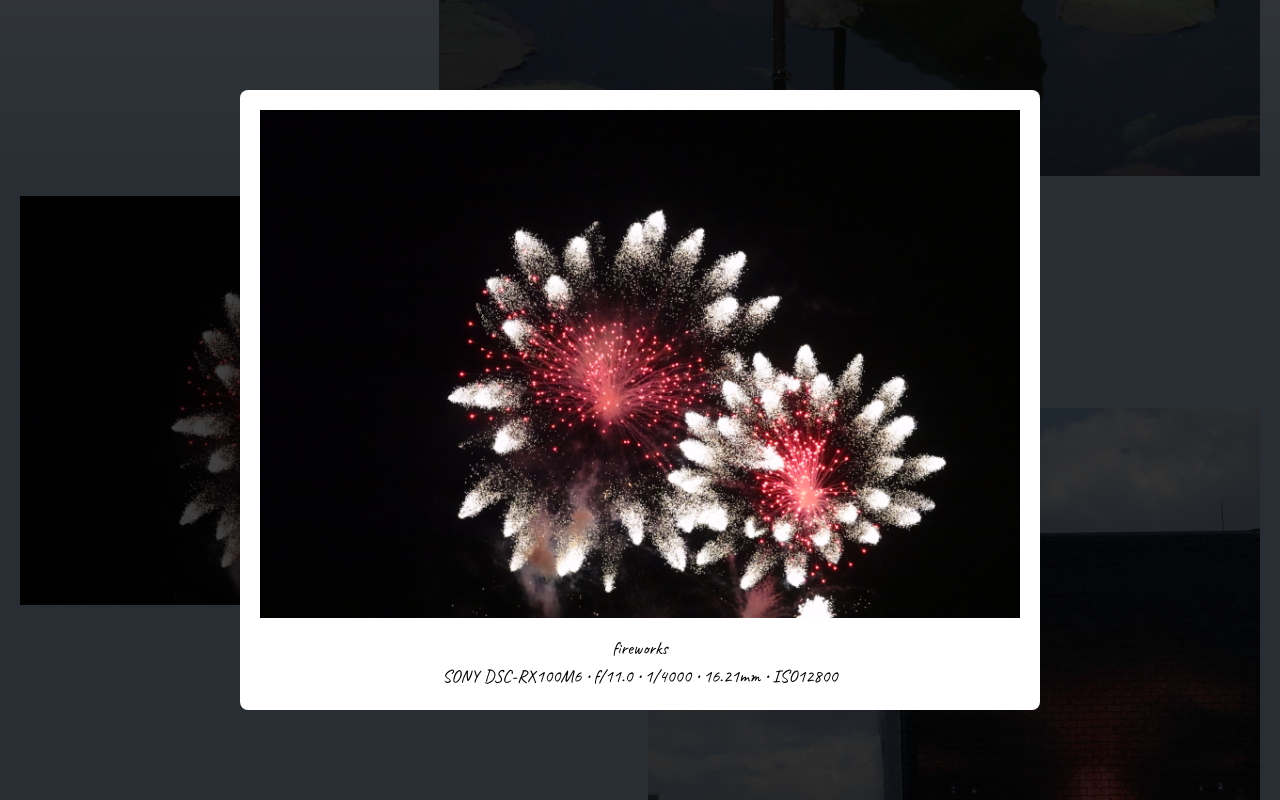
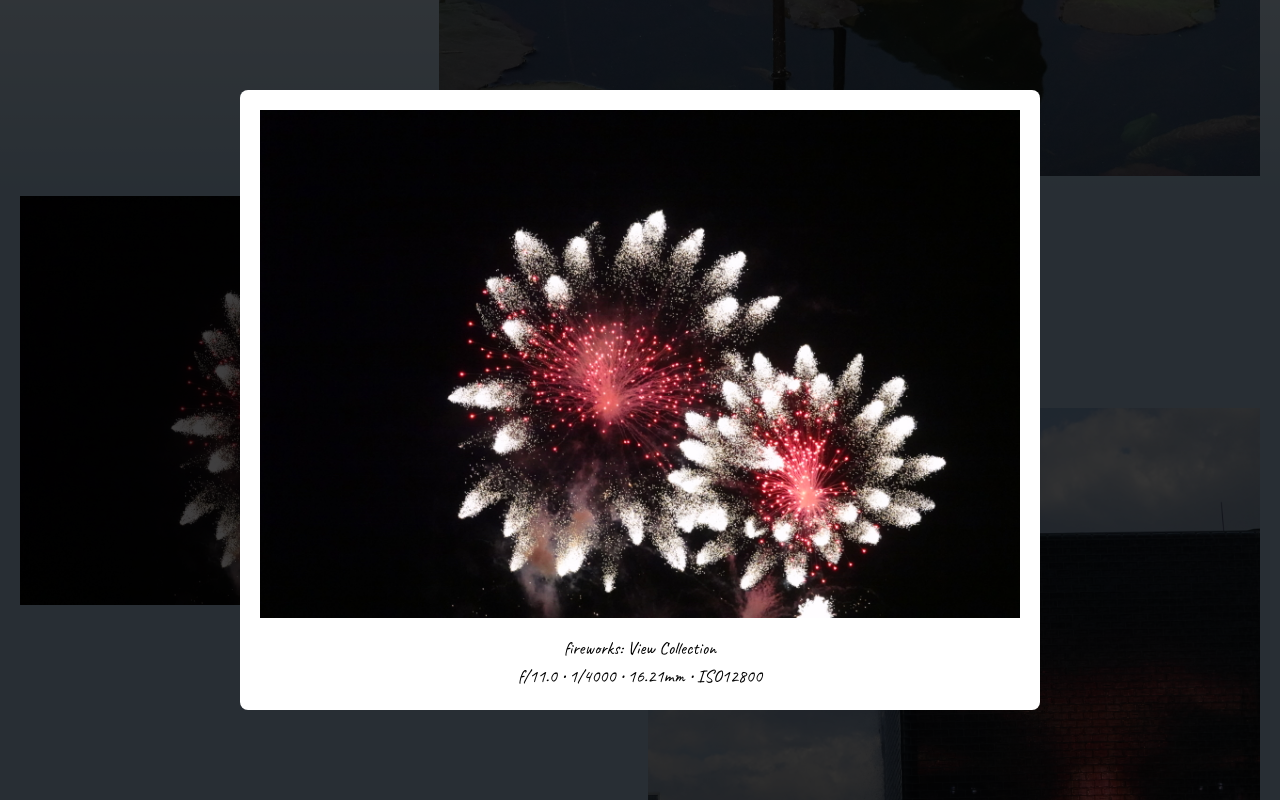
Before and after one commit to ridanaeeem/rida-photos, a Next.js app: page / in a window 1280 px wide. Both pictures are taken after a click on the picture 326 px from the left and 929 px from the top of the page. Shown: the part 529-1329 px from the top of the page. Built offline with nearby package versions, Linux system fonts and the light colour scheme.

Commit message:
view collection button on PhotoModal

```diff
--- a/app/collections/page.tsx
+++ b/app/collections/page.tsx
@@ -13,7 +13,7 @@ interface ModalData {
 	imageSrc: string;
 	imageAlt: string;
 	description: string;
-	camera: string;
+	collection: string;
 	stats: string;
 }
 
@@ -23,7 +23,7 @@ export default function Home() {
 		imageSrc: "",
 		imageAlt: "",
 		description: "",
-		camera: "",
+		collection: "",
 		stats: "",
 	});
 
@@ -33,7 +33,7 @@ export default function Home() {
 			imageSrc: "",
 			imageAlt: "",
 			description: "",
-			camera: "",
+			collection: "",
 			stats: "",
 		});
 	};
@@ -70,7 +70,7 @@ export default function Home() {
 						imageSrc={modalData.imageSrc}
 						imageAlt={modalData.imageAlt}
 						description={modalData.description}
-						camera={modalData.camera}
+						collection=""
 						stats={modalData.stats}
 					/>
 
@@ -78,7 +78,7 @@ export default function Home() {
 						<div className="fixed inset-0 z-10 bg-black bg-opacity-75" onClick={() => closeModal()}></div>
 					) : null}
 
-					<div className="pb-10">
+					<div className="pb-10" id="ducksandlilies">
 						<h3 className="text-xl text-white">Ducks & Lilies</h3>
 						<div className="grid grid-cols-2 md:grid-cols-3 mx-6 lg::mx-24">
 							<CollectionThumbnail
@@ -86,8 +86,8 @@ export default function Home() {
 								src="/waterLily.JPG"
 								alt="white water lily"
 								description="water lily"
-								camera="SONY DSC-RX100M6"
-								stats="f/11.0 • 1/4000 • 16.21mm • ISO12800"
+								collection="SONY DSC-RX100M6"
+								stats="f/6.3 • 1/2000 • 63.55mm • ISO3200"
 								classAdjustments="col-span-1 row-span-1"
 							/>
 							<CollectionThumbnail
@@ -95,8 +95,8 @@ export default function Home() {
 								src="/waterLily2.JPG"
 								alt="two white water lilies"
 								description="water lily"
-								camera="SONY DSC-RX100M6"
-								stats="f/11.0 • 1/4000 • 16.21mm • ISO12800"
+								collection="SONY DSC-RX100M6"
+								stats="f/4.5 • 1/25600 • 72.00mm • ISO5000"
 								classAdjustments="col-span-1 row-span-1"
 							/>
 							<CollectionThumbnail
@@ -104,7 +104,7 @@ export default function Home() {
 								src="/duck.JPG"
 								alt="baby duck swimming in water"
 								description="water lily"
-								camera="SONY DSC-RX100M6"
+								collection="SONY DSC-RX100M6"
 								stats="f/11.0 • 1/4000 • 16.21mm • ISO12800"
 								classAdjustments="col-span-1 row-span-1"
 							/>
@@ -113,7 +113,7 @@ export default function Home() {
 								src="/duck2.JPG"
 								alt="baby duck swimming in water"
 								description="water lily"
-								camera="SONY DSC-RX100M6"
+								collection="SONY DSC-RX100M6"
 								stats="f/11.0 • 1/4000 • 16.21mm • ISO12800"
 								classAdjustments="col-span-1 row-span-1"
 							/>
@@ -122,7 +122,7 @@ export default function Home() {
 								src="/waterLily3.JPG"
 								alt="four purple water lilies"
 								description="water lily"
-								camera="SONY DSC-RX100M6"
+								collection="SONY DSC-RX100M6"
 								stats="f/11.0 • 1/4000 • 16.21mm • ISO12800"
 								classAdjustments="col-span-1 row-span-1"
 							/>
@@ -131,7 +131,7 @@ export default function Home() {
 								src="/waterLily6.JPG"
 								alt="one bright pink water lily"
 								description="water lily"
-								camera="SONY DSC-RX100M6"
+								collection="SONY DSC-RX100M6"
 								stats="f/11.0 • 1/4000 • 16.21mm • ISO12800"
 								classAdjustments="col-span-1 row-span-1"
 							/>
@@ -140,7 +140,7 @@ export default function Home() {
 								src="/waterLily4.JPG"
 								alt="one pink water lily"
 								description="water lily"
-								camera="SONY DSC-RX100M6"
+								collection="SONY DSC-RX100M6"
 								stats="f/11.0 • 1/4000 • 16.21mm • ISO12800"
 								classAdjustments="col-span-1 row-span-1"
 							/>
@@ -149,7 +149,7 @@ export default function Home() {
 								src="/waterLily5.JPG"
 								alt="three pink water lilies"
 								description="water lily"
-								camera="SONY DSC-RX100M6"
+								collection="SONY DSC-RX100M6"
 								stats="f/11.0 • 1/4000 • 16.21mm • ISO12800"
 								classAdjustments="col-span-1 row-span-1"
 							/>
@@ -158,7 +158,7 @@ export default function Home() {
 								src="/waterLily9.JPG"
 								alt="two pink water lilies"
 								description="one pink water lily"
-								camera="SONY DSC-RX100M6"
+								collection="SONY DSC-RX100M6"
 								stats="f/11.0 • 1/4000 • 16.21mm • ISO12800"
 								classAdjustments="col-span-1 row-span-1"
 							/>
@@ -167,7 +167,7 @@ export default function Home() {
 								src="/waterLily10.JPG"
 								alt="one pink water lily, blooming"
 								description="water lily"
-								camera="SONY DSC-RX100M6"
+								collection="SONY DSC-RX100M6"
 								stats="f/11.0 • 1/4000 • 16.21mm • ISO12800"
 								classAdjustments="col-span-1 row-span-1"
 							/>
@@ -176,7 +176,7 @@ export default function Home() {
 								src="/duck3.JPG"
 								alt="baby duck moving around in water"
 								description="water lily"
-								camera="SONY DSC-RX100M6"
+								collection="SONY DSC-RX100M6"
 								stats="f/11.0 • 1/4000 • 16.21mm • ISO12800"
 								classAdjustments="col-span-1 row-span-1"
 							/>
@@ -185,7 +185,7 @@ export default function Home() {
 								src="/duck4.JPG"
 								alt="baby duck looking at lilypads in water"
 								description="water lily"
-								camera="SONY DSC-RX100M6"
+								collection="SONY DSC-RX100M6"
 								stats="f/11.0 • 1/4000 • 16.21mm • ISO12800"
 								classAdjustments="col-span-1 row-span-1"
 							/>
@@ -194,7 +194,7 @@ export default function Home() {
 								src="/waterLily12.JPG"
 								alt="one white water lily with pink tips"
 								description="water lily"
-								camera="SONY DSC-RX100M6"
+								collection="SONY DSC-RX100M6"
 								stats="f/11.0 • 1/4000 • 16.21mm • ISO12800"
 								classAdjustments="col-span-1 row-span-1"
 							/>
@@ -203,7 +203,7 @@ export default function Home() {
 								src="/duckTri.JPG"
 								alt="baby duck swimming in water"
 								description="water lily"
-								camera="SONY DSC-RX100M6"
+								collection="SONY DSC-RX100M6"
 								stats="f/11.0 • 1/4000 • 16.21mm • ISO12800"
 								classAdjustments="col-span-1 row-span-1"
 							/>
@@ -212,7 +212,7 @@ export default function Home() {
 								src="/waterLily7.JPG"
 								alt="three magenta water lilies"
 								description="water lily"
-								camera="SONY DSC-RX100M6"
+								collection="SONY DSC-RX100M6"
 								stats="f/11.0 • 1/4000 • 16.21mm • ISO12800"
 								classAdjustments="col-span-1 row-span-1"
 							/>
@@ -221,7 +221,7 @@ export default function Home() {
 								src="/waterLily8.JPG"
 								alt="two pink water lilies"
 								description="water lily"
-								camera="SONY DSC-RX100M6"
+								collection="SONY DSC-RX100M6"
 								stats="f/11.0 • 1/4000 • 16.21mm • ISO12800"
 								classAdjustments="col-span-1 row-span-1"
 							/>
@@ -230,7 +230,7 @@ export default function Home() {
 								src="/waterLily13.JPG"
 								alt="two white water lilies"
 								description="water lily"
-								camera="SONY DSC-RX100M6"
+								collection="SONY DSC-RX100M6"
 								stats="f/11.0 • 1/4000 • 16.21mm • ISO12800"
 								classAdjustments="col-span-1 row-span-1"
 							/>
@@ -239,7 +239,7 @@ export default function Home() {
 								src="/waterLily14.JPG"
 								alt="two white water lilies, up close"
 								description="water lily"
-								camera="SONY DSC-RX100M6"
+								collection="SONY DSC-RX100M6"
 								stats="f/11.0 • 1/4000 • 16.21mm • ISO12800"
 								classAdjustments="col-span-1 row-span-1"
 							/>
@@ -248,7 +248,7 @@ export default function Home() {
 								src="/duck5.JPG"
 								alt="baby duck swimming across water"
 								description="water lily"
-								camera="SONY DSC-RX100M6"
+								collection="SONY DSC-RX100M6"
 								stats="f/11.0 • 1/4000 • 16.21mm • ISO12800"
 								classAdjustments="col-span-1 row-span-1"
 							/>
@@ -257,7 +257,7 @@ export default function Home() {
 								src="/duck6.jpg"
 								alt="duck swimming in water, looking forwards"
 								description="water lily"
-								camera="SONY DSC-RX100M6"
+								collection="SONY DSC-RX100M6"
 								stats="f/11.0 • 1/4000 • 16.21mm • ISO12800"
 								classAdjustments="col-span-1 row-span-1"
 							/>
@@ -266,7 +266,7 @@ export default function Home() {
 								src="/duck7.JPG"
 								alt="duck standing in water"
 								description="water lily"
-								camera="SONY DSC-RX100M6"
+								collection="SONY DSC-RX100M6"
 								stats="f/11.0 • 1/4000 • 16.21mm • ISO12800"
 								classAdjustments="col-span-2 md:col-span-1 row-span-1"
 							/>
@@ -281,7 +281,7 @@ export default function Home() {
 								src="/starryTSB2.JPG"
 								alt="water lily"
 								description="water lily"
-								camera="SONY DSC-RX100M6"
+								collection="SONY DSC-RX100M6"
 								stats="f/11.0 • 1/4000 • 16.21mm • ISO12800"
 								classAdjustments="col-span-1 row-span-1"
 							/>
@@ -290,7 +290,7 @@ export default function Home() {
 								src="/starryTSB.JPG"
 								alt="water lily"
 								description="water lily"
-								camera="SONY DSC-RX100M6"
+								collection="SONY DSC-RX100M6"
 								stats="f/11.0 • 1/4000 • 16.21mm • ISO12800"
 								classAdjustments="col-span-1 row-span-1"
 							/>
@@ -299,7 +299,7 @@ export default function Home() {
 								src="/starryTSB3.JPG"
 								alt="water lily"
 								description="water lily"
-								camera="SONY DSC-RX100M6"
+								collection="SONY DSC-RX100M6"
 								stats="f/11.0 • 1/4000 • 16.21mm • ISO12800"
 								classAdjustments="col-span-1 row-span-1"
 							/>
@@ -308,7 +308,7 @@ export default function Home() {
 								src="/starryTSB4.JPG"
 								alt="water lily"
 								description="water lily"
-								camera="SONY DSC-RX100M6"
+								collection="SONY DSC-RX100M6"
 								stats="f/11.0 • 1/4000 • 16.21mm • ISO12800"
 								classAdjustments="col-span-1 row-span-1"
 							/>
@@ -317,7 +317,7 @@ export default function Home() {
 								src="/nightTSB.jpg"
 								alt="water lily"
 								description="water lily"
-								camera="SONY DSC-RX100M6"
+								collection="SONY DSC-RX100M6"
 								stats="f/11.0 • 1/4000 • 16.21mm • ISO12800"
 								classAdjustments="col-span-1 row-span-1"
 							/>
@@ -326,7 +326,7 @@ export default function Home() {
 								src="/beach.JPG"
 								alt="water lily"
 								description="water lily"
-								camera="SONY DSC-RX100M6"
+								collection="SONY DSC-RX100M6"
 								stats="f/11.0 • 1/4000 • 16.21mm • ISO12800"
 								classAdjustments="col-span-1 row-span-1"
 							/>
@@ -335,7 +335,7 @@ export default function Home() {
 								src="/beach2.JPG"
 								alt="water lily"
 								description="water lily"
-								camera="SONY DSC-RX100M6"
+								collection="SONY DSC-RX100M6"
 								stats="f/11.0 • 1/4000 • 16.21mm • ISO12800"
 								classAdjustments="col-span-1 row-span-1"
 							/>
@@ -350,7 +350,7 @@ export default function Home() {
 								src="/perseid.JPG"
 								alt="water lily"
 								description="water lily"
-								camera="SONY DSC-RX100M6"
+								collection="SONY DSC-RX100M6"
 								stats="f/11.0 • 1/4000 • 16.21mm • ISO12800"
 								classAdjustments="col-span-1 row-span-1"
 							/>
@@ -359,7 +359,7 @@ export default function Home() {
 								src="/perseid2.jpg"
 								alt="water lily"
 								description="water lily"
-								camera="SONY DSC-RX100M6"
+								collection="SONY DSC-RX100M6"
 								stats="f/11.0 • 1/4000 • 16.21mm • ISO12800"
 								classAdjustments="col-span-1 row-span-1"
 							/>
@@ -368,7 +368,7 @@ export default function Home() {
 								src="/perseid3.jpg"
 								alt="water lily"
 								description="water lily"
-								camera="SONY DSC-RX100M6"
+								collection="SONY DSC-RX100M6"
 								stats="f/11.0 • 1/4000 • 16.21mm • ISO12800"
 								classAdjustments="col-span-2 md:col-span-1 row-span-1"
 							/>
--- a/app/page.tsx
+++ b/app/page.tsx
@@ -13,7 +13,7 @@ interface ModalData {
 	imageSrc: string;
 	imageAlt: string;
 	description: string;
-	camera: string;
+	collection: string;
 	stats: string;
 }
 
@@ -23,7 +23,7 @@ export default function Home() {
 		imageSrc: "",
 		imageAlt: "",
 		description: "",
-		camera: "",
+		collection: "",
 		stats: "",
 	});
 
@@ -33,7 +33,7 @@ export default function Home() {
 			imageSrc: "",
 			imageAlt: "",
 			description: "",
-			camera: "",
+			collection: "",
 			stats: "",
 		});
 	};
@@ -70,7 +70,7 @@ export default function Home() {
 						imageSrc={modalData.imageSrc}
 						imageAlt={modalData.imageAlt}
 						description={modalData.description}
-						camera={modalData.camera}
+						collection={modalData.collection}
 						stats={modalData.stats}
 					/>
 
@@ -89,10 +89,10 @@ export default function Home() {
 								<PhotoThumbnail
 									setModalData={setModalData}
 									src="/waterLily.JPG"
-									alt="water lily"
+									alt="white water lily"
 									description="water lily"
-									camera="SONY DSC-RX100M6"
-									stats="f/11.0 • 1/4000 • 16.21mm • ISO12800"
+									collection="/collections#ducksandlilies"
+									stats="SONY DSC-RX100M • 6f/6.3 • 1/2000 • 63.55mm • ISO3200"
 								/>
 							</div>
 						</div>
@@ -112,7 +112,7 @@ export default function Home() {
 									src="/fireworks.JPG"
 									alt="fireworks"
 									description="fireworks"
-									camera="SONY DSC-RX100M6"
+									collection="SONY DSC-RX100M6"
 									stats="f/11.0 • 1/4000 • 16.21mm • ISO12800"
 								/>
 							</div>
@@ -122,7 +122,7 @@ export default function Home() {
 									src="/chicagoEyes.JPG"
 									alt="Chicago Eyes"
 									description="Chicago Eyes"
-									camera="SONY DSC-RX100M6"
+									collection="SONY DSC-RX100M6"
 									stats="f/11.0 • 1/4000 • 16.21mm • ISO12800"
 								/>
 							</div>
@@ -142,7 +142,7 @@ export default function Home() {
 							src="/haSunset.JPG"
 							alt="Sunset"
 							description="Sunset"
-							camera="SONY DSC-RX100M6"
+							collection="SONY DSC-RX100M6"
 							stats="f/11.0 • 1/4000 • 16.21mm • ISO12800"
 						/>
 					</motion.div>
@@ -162,7 +162,7 @@ export default function Home() {
 								src="/chiLh.JPG"
 								alt="chicago lighthouse"
 								description="chicago lighthouse"
-								camera="SONY DSC-RX100M6"
+								collection="SONY DSC-RX100M6"
 								stats="f/11.0 • 1/4000 • 16.21mm • ISO12800"
 							/>
 						</div>
@@ -181,7 +181,7 @@ export default function Home() {
 								src="/starryTSB.JPG"
 								alt="night sky"
 								description="night sky"
-								camera="SONY DSC-RX100M6"
+								collection="SONY DSC-RX100M6"
 								stats="f/11.0 • 1/4000 • 16.21mm • ISO12800"
 							/>
 						</div>
@@ -191,7 +191,7 @@ export default function Home() {
 								src="/rb.JPG"
 								alt="rab"
 								description="rab"
-								camera="SONY DSC-RX100M6"
+								collection="SONY DSC-RX100M6"
 								stats="f/11.0 • 1/4000 • 16.21mm • ISO12800"
 							/>
 						</div>
@@ -210,7 +210,7 @@ export default function Home() {
 								src="/koi.JPG"
 								alt="koi"
 								description="koi"
-								camera="SONY DSC-RX100M6"
+								collection="SONY DSC-RX100M6"
 								stats="f/11.0 • 1/4000 • 16.21mm • ISO12800"
 							/>
 						</div>
@@ -220,7 +220,7 @@ export default function Home() {
 								src="/flower.JPG"
 								alt="flower"
 								description="flower"
-								camera="SONY DSC-RX100M6"
+								collection="SONY DSC-RX100M6"
 								stats="f/11.0 • 1/4000 • 16.21mm • ISO12800"
 							/>
 						</div>
@@ -239,7 +239,7 @@ export default function Home() {
 								src="/duckTri.JPG"
 								alt="duck"
 								description="duck"
-								camera="SONY DSC-RX100M6"
+								collection="SONY DSC-RX100M6"
 								stats="f/11.0 • 1/4000 • 16.21mm • ISO12800"
 							/>
 						</div>
@@ -258,7 +258,7 @@ export default function Home() {
 								src="/protest.JPG"
 								alt="protest"
 								description="protest"
-								camera="SONY DSC-RX100M6"
+								collection="SONY DSC-RX100M6"
 								stats="f/11.0 • 1/4000 • 16.21mm • ISO12800"
 							/>
 						</div>
@@ -268,7 +268,7 @@ export default function Home() {
 								src="/bernini.jpg"
 								alt="bernini"
 								description="bernini"
-								camera="SONY DSC-RX100M6"
+								collection="SONY DSC-RX100M6"
 								stats="f/11.0 • 1/4000 • 16.21mm • ISO12800"
 							/>
 						</div>
@@ -285,10 +285,10 @@ export default function Home() {
 							<PhotoThumbnail
 								setModalData={setModalData}
 								src="/waterLily2.JPG"
-								alt="water lily"
+								alt="two white water lilies"
 								description="water lily"
-								camera="SONY DSC-RX100M6"
-								stats="f/11.0 • 1/4000 • 16.21mm • ISO12800"
+								collection="SONY DSC-RX100M6"
+								stats="f/4.5 • 1/25600 • 72.00mm • ISO5000"
 							/>
 						</div>
 					</motion.div>
--- a/components/CollectionThumbnail.tsx
+++ b/components/CollectionThumbnail.tsx
@@ -23,7 +23,7 @@ export default function CollectionThumbnail({
 	src,
 	alt,
 	description,
-	camera,
+	collection,
 	stats,
 	classAdjustments,
 }: {
@@ -31,7 +31,7 @@ export default function CollectionThumbnail({
 	src: string;
 	alt: string;
 	description: string;
-	camera: string;
+	collection: string;
 	stats: string;
 	classAdjustments: string;
 }) {
@@ -47,7 +47,7 @@ export default function CollectionThumbnail({
 				src={src}
 				alt={alt}
 				className="cursor-pointer p-2"
-				onClick={() => openModal(setModalData, src, alt, description, camera, stats)}></img>
+				onClick={() => openModal(setModalData, src, alt, description, collection, stats)}></img>
 		</motion.div>
 	);
 }
--- a/components/PhotoModal.tsx
+++ b/components/PhotoModal.tsx
@@ -6,11 +6,11 @@ interface PhotoModalProps {
 	imageSrc: string;
 	imageAlt: string;
 	description: string;
-	camera: string;
+	collection: string;
 	stats: string;
 }
 
-const PhotoModal: React.FC<PhotoModalProps> = ({ isOpen, imageSrc, imageAlt, description, camera, stats }) => {
+const PhotoModal: React.FC<PhotoModalProps> = ({ isOpen, imageSrc, imageAlt, description, collection, stats }) => {
 	if (!isOpen) return null;
 
 	return (
@@ -22,10 +22,15 @@ const PhotoModal: React.FC<PhotoModalProps> = ({ isOpen, imageSrc, imageAlt, des
 					&times;
 				</button> */}
 				<img src={imageSrc} alt={imageAlt} className="w-auto h-auto mb-4" />
-				<p className="text-lg">{description}</p>
-				<p className="text-sm md:text-lg">
-					{camera} • {stats}
+				<p className="text-lg">
+					{description}:{" "}
+					{collection != "" ? (
+						<a href={collection} target="_blank" rel="noreferrer" className="hover:text-[#809BB3]">
+							View Collection
+						</a>
+					) : null}
 				</p>
+				<p className="text-sm md:text-lg">{stats}</p>
 			</div>
 		</div>
 	);
```
Also changed, not shown: components/PhotoThumbnail.tsx (+5 -5 lines).
